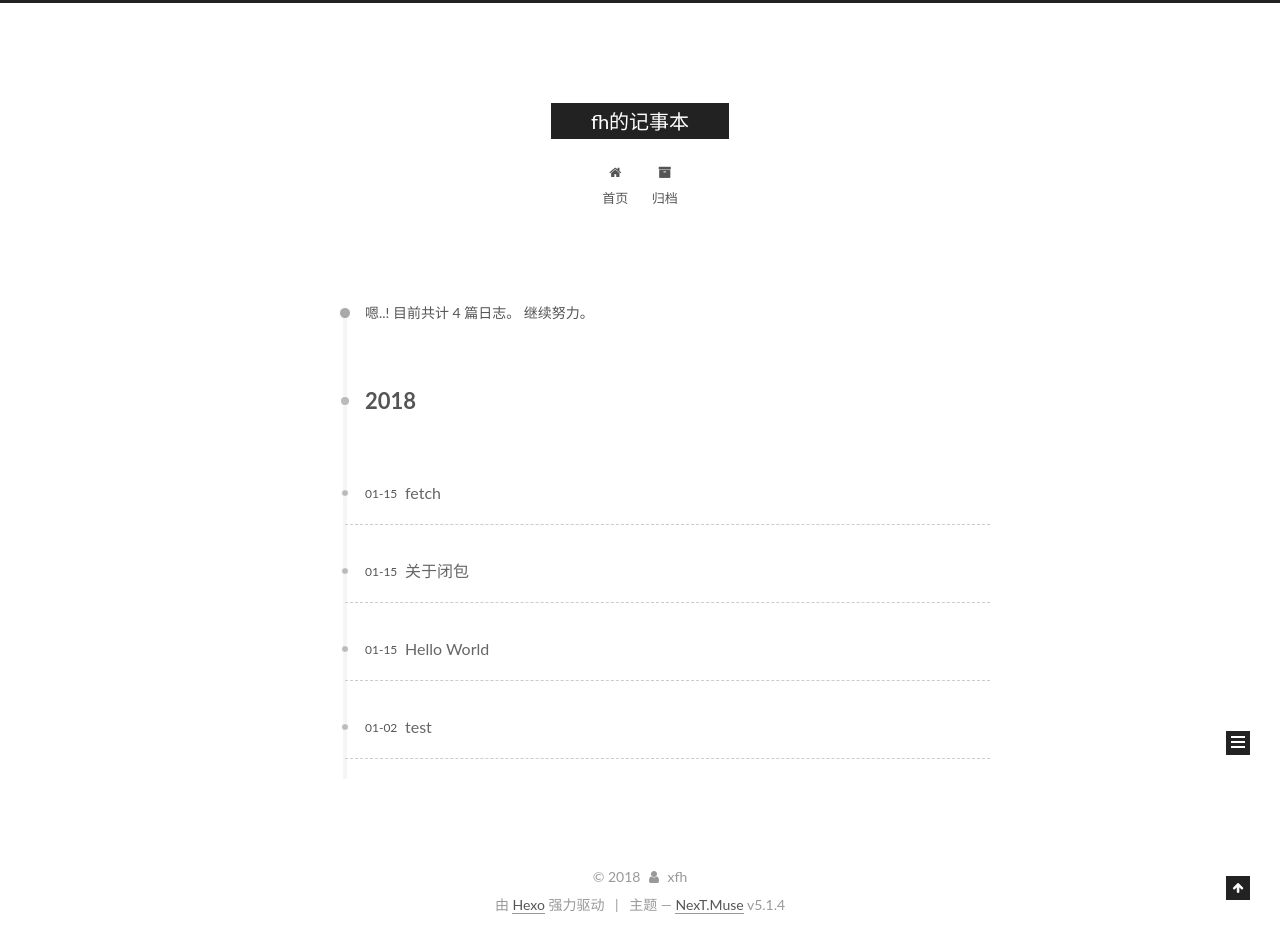
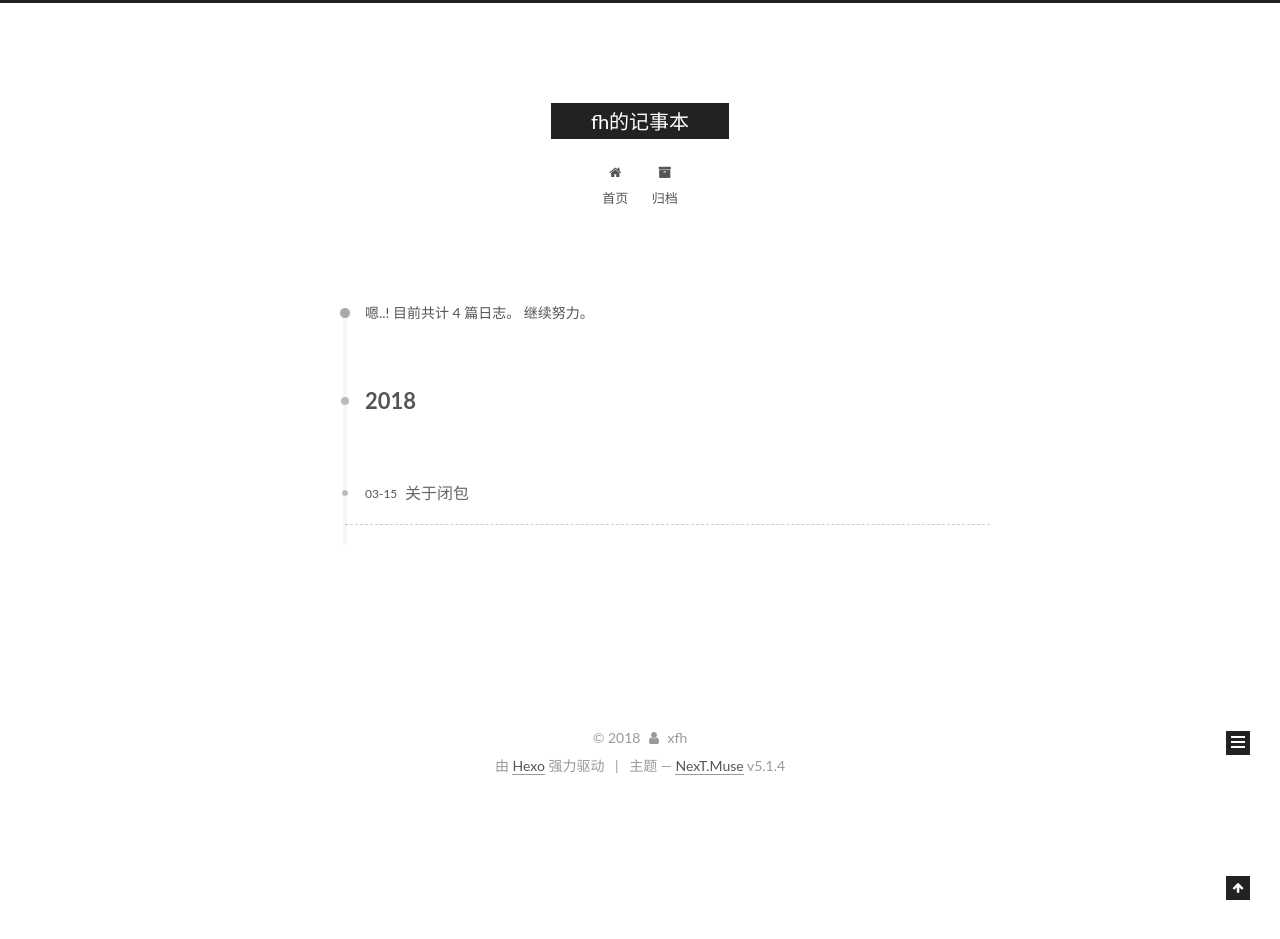
Before and after one commit to xfh0192/xfh0192.github.io, a plain HTML site: page archives/2018/03/index.html in a window 1280 px wide. After the commit the page ends 800 px from the top, so only its background shows below. Drawn offline with Linux system fonts and the light colour scheme.

Commit message:
Site updated: 2018-03-15 23:57:56

```diff
--- a/2018/01/15/关于闭包/index.html
+++ b/2018/03/15/关于闭包/index.html
@@ -83,11 +83,11 @@
 <meta name="keywords" content="JavaScript">
 <meta property="og:type" content="article">
 <meta property="og:title" content="关于闭包">
-<meta property="og:url" content="http://yoursite.com/2018/01/15/关于闭包/index.html">
+<meta property="og:url" content="http://yoursite.com/2018/03/15/关于闭包/index.html">
 <meta property="og:site_name" content="fh的记事本">
 <meta property="og:description" content="关于闭包定义MDN对闭包的定义为： 1闭包是指那些能够访问自由变量的函数。 但是什么是自由变量呢？ 1自由变量是指在函数中使用的，但既不是函数参数也不是函数的局部变量的变量。 由此，我们可以看出闭包由两部分组成： 1闭包 = 函数 + 函数能够访问的自由变量。  举个例子： 1234567var a = 1;function foo () &amp;#123;	console.log(a);&amp;#125;f">
 <meta property="og:locale" content="zh-Hans">
-<meta property="og:updated_time" content="2018-03-15T15:55:44.000Z">
+<meta property="og:updated_time" content="2018-03-15T15:57:32.000Z">
 <meta name="twitter:card" content="summary">
 <meta name="twitter:title" content="关于闭包">
 <meta name="twitter:description" content="关于闭包定义MDN对闭包的定义为： 1闭包是指那些能够访问自由变量的函数。 但是什么是自由变量呢？ 1自由变量是指在函数中使用的，但既不是函数参数也不是函数的局部变量的变量。 由此，我们可以看出闭包由两部分组成： 1闭包 = 函数 + 函数能够访问的自由变量。  举个例子： 1234567var a = 1;function foo () &amp;#123;	console.log(a);&amp;#125;f">
@@ -120,7 +120,7 @@
 
 
 
-  <link rel="canonical" href="http://yoursite.com/2018/01/15/关于闭包/"/>
+  <link rel="canonical" href="http://yoursite.com/2018/03/15/关于闭包/"/>
 
 
 
@@ -233,7 +233,7 @@
 
 
   <div class="post-block">
-    <link itemprop="mainEntityOfPage" href="http://yoursite.com/2018/01/15/关于闭包/">
+    <link itemprop="mainEntityOfPage" href="http://yoursite.com/2018/03/15/关于闭包/">
 
     <span hidden itemprop="author" itemscope itemtype="http://schema.org/Person">
       <meta itemprop="name" content="xfh">
@@ -262,8 +262,8 @@
 
                 <span class="post-meta-item-text">发表于</span>
 
-              <time title="创建于" itemprop="dateCreated datePublished" datetime="2018-01-15T22:24:56+08:00">
-                2018-01-15
+              <time title="创建于" itemprop="dateCreated datePublished" datetime="2018-03-15T22:24:56+08:00">
+                2018-03-15
               </time>
 
 
@@ -403,8 +403,8 @@
         <div class="post-nav">
           <div class="post-nav-next post-nav-item">
 
-              <a href="/2018/01/15/hello-world/" rel="next" title="Hello World">
-                <i class="fa fa-chevron-left"></i> Hello World
+              <a href="/2018/01/15/fetch/" rel="next" title="fetch">
+                <i class="fa fa-chevron-left"></i> fetch
               </a>
 
           </div>
@@ -412,10 +412,6 @@
           <span class="post-nav-divider"></span>
 
           <div class="post-nav-prev post-nav-item">
-
-              <a href="/2018/01/15/fetch/" rel="prev" title="fetch">
-                fetch <i class="fa fa-chevron-right"></i>
-              </a>
 
           </div>
         </div>
--- a/archives/index.html
+++ b/archives/2018/03/index.html
@@ -81,7 +81,7 @@
 
 <meta property="og:type" content="website">
 <meta property="og:title" content="fh的记事本">
-<meta property="og:url" content="http://yoursite.com/archives/index.html">
+<meta property="og:url" content="http://yoursite.com/archives/2018/03/index.html">
 <meta property="og:site_name" content="fh的记事本">
 <meta property="og:locale" content="zh-Hans">
 <meta name="twitter:card" content="summary">
@@ -115,7 +115,7 @@
 
 
 
-  <link rel="canonical" href="http://yoursite.com/archives/"/>
+  <link rel="canonical" href="http://yoursite.com/archives/2018/03/"/>
 
 
 
@@ -251,44 +251,7 @@
 
       <h2 class="post-title">
 
-            <a class="post-title-link" href="/2018/01/15/fetch/" itemprop="url">
-
-                <span itemprop="name">fetch</span>
-
-            </a>
-
-      </h2>
-
-      <div class="post-meta">
-        <time class="post-time" itemprop="dateCreated"
-              datetime="2018-01-15T22:24:56+08:00"
-              content="2018-01-15" >
-          01-15
-        </time>
-      </div>
-
-    </header>
-  </article>
-
-
-
-
-
-
-
-
-
-
-
-
-
-
-  <article class="post post-type-normal" itemscope itemtype="http://schema.org/Article">
-    <header class="post-header">
-
-      <h2 class="post-title">
-
-            <a class="post-title-link" href="/2018/01/15/关于闭包/" itemprop="url">
+            <a class="post-title-link" href="/2018/03/15/关于闭包/" itemprop="url">
 
                 <span itemprop="name">关于闭包</span>
 
@@ -298,83 +261,9 @@
 
       <div class="post-meta">
         <time class="post-time" itemprop="dateCreated"
-              datetime="2018-01-15T22:24:56+08:00"
-              content="2018-01-15" >
-          01-15
-        </time>
-      </div>
-
-    </header>
-  </article>
-
-
-
-
-
-
-
-
-
-
-
-
-
-
-  <article class="post post-type-normal" itemscope itemtype="http://schema.org/Article">
-    <header class="post-header">
-
-      <h2 class="post-title">
-
-            <a class="post-title-link" href="/2018/01/15/hello-world/" itemprop="url">
-
-                <span itemprop="name">Hello World</span>
-
-            </a>
-
-      </h2>
-
-      <div class="post-meta">
-        <time class="post-time" itemprop="dateCreated"
-              datetime="2018-01-15T21:50:47+08:00"
-              content="2018-01-15" >
-          01-15
-        </time>
-      </div>
-
-    </header>
-  </article>
-
-
-
-
-
-
-
-
-
-
-
-
-
-
-  <article class="post post-type-normal" itemscope itemtype="http://schema.org/Article">
-    <header class="post-header">
-
-      <h2 class="post-title">
-
-            <a class="post-title-link" href="/2018/01/02/test/" itemprop="url">
-
-                <span itemprop="name">test</span>
-
-            </a>
-
-      </h2>
-
-      <div class="post-meta">
-        <time class="post-time" itemprop="dateCreated"
-              datetime="2018-01-02T16:20:13+08:00"
-              content="2018-01-02" >
-          01-02
+              datetime="2018-03-15T22:24:56+08:00"
+              content="2018-03-15" >
+          03-15
         </time>
       </div>
 
--- a/css/main.css
+++ b/css/main.css
@@ -1822,7 +1822,7 @@ pre .javascript .function {
   width: 4px;
   height: 4px;
   border-radius: 50%;
-  background: #cfcbff;
+  background: #0a406b;
 }
 .links-of-blogroll {
   font-size: 13px;
```
Also changed, not shown: 2018/01/15/fetch/index.html (+6 -2 lines), 2018/01/15/hello-world/index.html (+2 -2 lines), archives/2018/01/index.html (+0 -37 lines), archives/2018/index.html (+7 -7 lines), index.html (+192 -192 lines), tags/JavaScript/index.html (+4 -4 lines).
